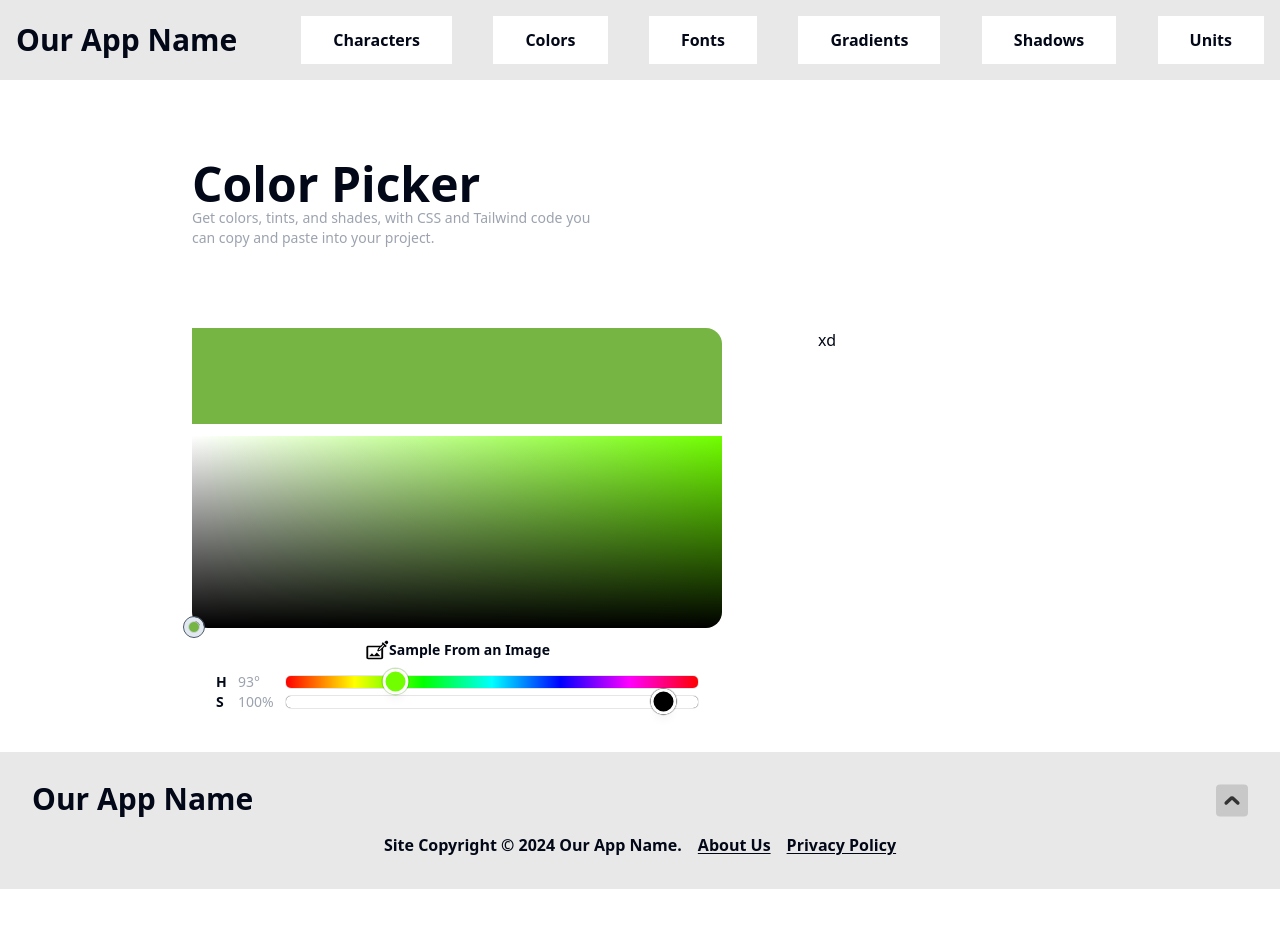
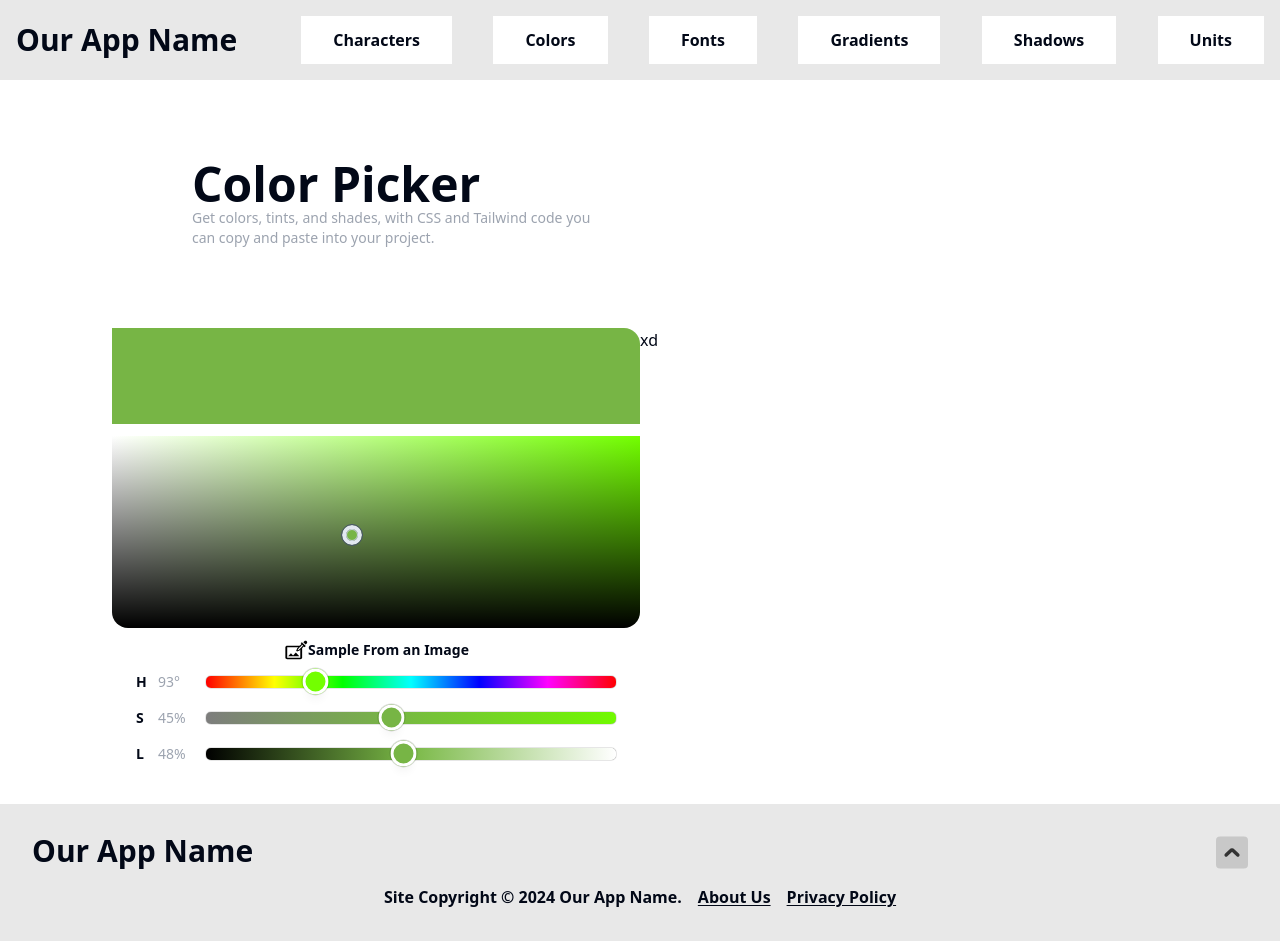
Before and after one commit to chingu-voyages/devex.tools, a React (Vite) app in the folder fetools-app/: page /color-picker in a window 1280 px wide. Before the commit the page ends 889 px from the top, so only its background shows below. Built offline with nearby package versions, Linux system fonts and the light colour scheme.

Commit message:
Hue, Saturation, and Light sliders working

```diff
--- a/fetools-app/src/components/ColorPicker/ColorPickerTool.jsx
+++ b/fetools-app/src/components/ColorPicker/ColorPickerTool.jsx
@@ -1,4 +1,5 @@
 import { useRef } from "react";
+import { getColorString } from "./ColorPickerUtils";
 import CustomPicker from './CustomPicker';
 
 export default function ColorPickerTool({ colorData, setColorData, handleQuery }) {
@@ -12,14 +13,13 @@ export default function ColorPickerTool({ colorData, setColorData, handleQuery }
     <>
       <section ref={parentRef} id="color-picker-container" className="flex flex-1 flex-col">
         <div
-        style={{backgroundColor: colorData.color}}
+        style={{backgroundColor: getColorString(colorData.color,'hsl')}}
         className="h-24 mb-3 rounded-tr-2xl">
         </div>
         <CustomPicker
         colorData={colorData}
         handleColorChange={handleColorChange}
         handleQuery={handleQuery}/>
-
       </section>
     </>
   );
--- a/fetools-app/src/components/ColorPicker/ColorPickerUtils.js
+++ b/fetools-app/src/components/ColorPicker/ColorPickerUtils.js
@@ -3,16 +3,19 @@ import tinycolor from "tinycolor2"
 
 export function createColorObj(newColor, newHue){
 
-    let currentColor = getRandomColor().colorStr
+    let currentColor = tinycolor(getRandomColor().colorStr).toHsl()
 
     if(newColor!==null){
-      currentColor = tinycolor(newColor).toRgbString()
+      currentColor = tinycolor(newColor).toHsl()
     }
 
     const color = currentColor
     const hue = getHue()
 
-    const colorObj = {color: color, hue: hue}
+    const colorObj = {
+      color: color,
+      hue: hue,
+    }
 
     if(newHue){
       updateHueInColor()
@@ -21,18 +24,18 @@ export function createColorObj(newColor, newHue){
     return colorObj
 
     function getHue(){
-      const hsl = new tinycolor(color).toHsl()
-      hsl.s = 1
-      hsl.l = 0.5
-      return tinycolor(hsl).toRgbString()
+      const hueHsl = {...color}
+      hueHsl.s = 1
+      hueHsl.l = 0.5
+      return hueHsl
     }
 
     function updateHueInColor(){
-      const originalColor = tinycolor(color).toHsl()
+      const originalColor = color
       originalColor.h = newHue.h
 
-      colorObj.color = tinycolor(originalColor).toRgbString()
-      colorObj.hue = tinycolor(newHue).toRgbString()
+      colorObj.color = originalColor
+      colorObj.hue = newHue
     }
 
 }
@@ -44,3 +47,16 @@ export function RgbToHsl(rgb){
 export function HslToRgb(hsl){
   return tinycolor(hsl).toRgb()
 }
+
+export function HexToHsl(hex){
+  return tinycolor(hex).toHsl()
+}
+
+export function getColorString(color, type){
+  if(type === 'hsl'){
+    return tinycolor(color).toHslString()
+  } else if (type === 'hex'){
+    return tinycolor(color).toHexString()
+  }
+
+}
--- a/fetools-app/src/components/ColorPicker/CustomPicker.jsx
+++ b/fetools-app/src/components/ColorPicker/CustomPicker.jsx
@@ -1,6 +1,7 @@
 import { useEffect, useRef, useState } from "react"
 
 import { getHexString } from "../ColorGradientComponents/ColorGradientUtils";
+import { getColorString, HexToHsl } from "./ColorPickerUtils";
 import switchSamplerIcon from "../../assets/switch-sampler-icon.svg"
 import PickerHandles from "./PickerHandles";
 
@@ -19,10 +20,12 @@ export default function CustomPicker({
   const [imgFile, setImgFile] = useState(null)
   const [isColorPicker, setIsColorPicker] = useState(true)
   const [mouseCoor, setMouseCoor] = useState({x:0,y:0})
-  const [currentColor, setCurrentColor] = useState(getHexString(colorData.color))
+  const [currentColor, setCurrentColor] = useState(getColorString(colorData.color, 'hex'))
+
+
 
   useEffect(()=>{
-    markerRef.current.children[0].style.background = colorData.color
+    markerRef.current.children[0].style.background = getColorString(colorData.color,'hsl')
     canvasRef.current.currentColor = currentColor
     return ()=>{
       stopInterval(intervalMouseMoveRef)
@@ -31,7 +34,8 @@ export default function CustomPicker({
 
   useEffect(()=>{
 
-    markerRef.current.children[0].style.background = colorData.color
+    markerRef.current.children[0].style.background = getColorString(colorData.color,'hsl')
+
     resizeCanvas()
 
     if(isColorPicker){
@@ -75,8 +79,8 @@ export default function CustomPicker({
     <PickerHandles
     colorData={colorData}
     handleColorChange={handleColorChange}
+    calculateMarkerPositionOnColor={calculateMarkerPositionOnColor}
     />
-
     </>
   )
 
@@ -93,7 +97,7 @@ export default function CustomPicker({
 
     const colorCtx = canvasRef.current.getContext('2d');  // This create a 2D context for the canvas
 
-    const hue = colorData.hue;
+    const hue = getColorString(colorData.hue, 'hsl');
     //Make HueGradient
     const gradientH = colorCtx.createLinearGradient(0, 0, colorCtx.canvas.width, 0);
     gradientH.addColorStop(0, '#fff');
@@ -194,9 +198,9 @@ export default function CustomPicker({
   }
 
   function handleClick(e, firstClick){
-    colorData.color = canvasRef.current.currentColor
+    colorData.color = HexToHsl(canvasRef.current.currentColor)
     handleColorChange({...colorData})
-    calculateMarkerPosition()
+    calculateMarkerPositionOnMouse()
     if(!firstClick){
       canvasRef.current.click()
     }
@@ -207,7 +211,7 @@ export default function CustomPicker({
     if (ref.current) return;
     ref.current = setInterval(() => {
       func(e)
-    }, 10);
+    }, 5);
   }
 
   function stopInterval(ref){
@@ -237,7 +241,19 @@ export default function CustomPicker({
     }
   }
 
-  function calculateMarkerPosition(){
+  function calculateMarkerPositionOnColor(){
+
+    let satValue = parseInt((colorData.color.s)*100)
+    let lightValue = parseInt((colorData.color.l)*100)
+
+    let x = satValue
+    let y = 100 - lightValue
+
+    markerRef.current.style.top = `${y}%`
+    markerRef.current.style.left = `${x}%`
+  }
+
+  function calculateMarkerPositionOnMouse(){
     const canvasRect = canvasRef.current.getBoundingClientRect()
 
     const x = parseInt(((mouseCoor.x - canvasRect.left)/canvasRef.current.offsetWidth)*100)
--- a/fetools-app/src/components/ColorPicker/PickerHandles.jsx
+++ b/fetools-app/src/components/ColorPicker/PickerHandles.jsx
@@ -1,15 +1,16 @@
-import { useEffect, useState } from "react";
-import { RgbToHsl, createColorObj } from "./ColorPickerUtils";
+import { useEffect, useState} from "react";
+import { createColorObj, getColorString } from "./ColorPickerUtils";
+import tinycolor from "tinycolor2";
 
 export default function PickerHandles({
     colorData,
-    handleColorChange
+    handleColorChange,
+    calculateMarkerPositionOnColor
 }){
 
-    const [sliderValues, setSliderValues] = useState({
-        hue: RgbToHsl(colorData.hue)
-    })
-
+  useEffect(()=>{
+    calculateMarkerPositionOnColor()
+  },[])
 
   useEffect(()=>{
     updateHandleValues()
@@ -18,55 +19,109 @@ export default function PickerHandles({
   return (
     <>
       <div id="picker-handles-container" className="px-6">
-        <ul className="flex flex-1 flex-col">
-          <li className="colorPickerSliderVar flex gap-x-3 justify-between">
+        <ul className="colorPickerSliderVar flex flex-1 flex-col gap-y-4 ">
+          <li className="flex gap-x-3 justify-between">
             <span className="block font-bold text-sm w-[10px]">H</span>
-            <span className="block font-medium text-sm text-gray-400 w-9">{parseInt(sliderValues.hue.h)}°</span>
+            <span className="block font-medium text-sm text-gray-400 w-9">{parseInt(colorData.hue.h)}°</span>
             <input id="hue" max={360} min={0} step={1}
             type="range"
-            defaultValue={parseInt(sliderValues.hue.h)}
-            onChange={(e)=>handleHueOnChange(e, 'hue')}
-            className="colorPickerSlider hueSlider flex-1 lg:w-[412px]"></input>
+            defaultValue={parseInt(colorData.hue.h)}
+            onChange={(e)=>handleOnChange(e, 'hue')}
+            className="colorPickerSlider hueSlider flex-1 "></input>
           </li>
-          <li className="colorPickerSliderVar flex gap-x-3 justify-evenly">
+          <li className="flex gap-x-3 justify-evenly">
             <span className="block font-bold text-sm w-[10px]">S</span>
-            <span className="block font-medium text-sm text-gray-400 w-9">100%</span>
+            <span className="block font-medium text-sm text-gray-400 w-9">{parseInt(colorData.color.s*100)}%</span>
             <input id="saturation" max={100} min={0} step={1}
             type="range"
-            defaultValue={parseInt(sliderValues.hue.h)}
-            onChange={(e)=>handleHueOnChange(e, 'saturation')}
+            value={parseInt(colorData.color.s*100)}
+            onChange={(e)=>handleOnChange(e, 'saturation')}
             className="colorPickerSlider satSlider flex-1"></input>
+          </li>
+          <li className="flex gap-x-3 justify-evenly">
+            <span className="block font-bold text-sm w-[10px]">L</span>
+            <span className="block font-medium text-sm text-gray-400 w-9">{parseInt(colorData.color.l*100)}%</span>
+            <input id="light" max={100} min={0} step={1}
+            type="range"
+            value={parseInt(colorData.color.l*100)}
+            onChange={(e)=>handleOnChange(e, 'light')}
+            className="colorPickerSlider lightSlider flex-1"></input>
           </li>
         </ul>
       </div>
     </>
   );
 
-    function handleHueOnChange(e, property){
+  function handleOnChange(e, property){
     if(property === 'hue'){
+      colorData.hue.h = parseInt(e.target.value)
 
-            sliderValues.hue.h = e.target.value
+      const newColorObj = createColorObj(colorData.color, colorData.hue)
 
-            const newColorObj = createColorObj(colorData.color, sliderValues.hue)
+      updateColorData(property, newColorObj)
+    }else if(property === 'saturation'){
 
-            setSliderValues({...sliderValues})
-            updateColorData(property, newColorObj)
-        }else{
-            updateColorData(property, e.target.value)
+      colorData.color.s = (parseFloat(e.target.value/100))
+
+      console.log(colorData)
+      updateColorData(property, {...colorData, hue: colorData.hue})
+    } else if(property === 'light'){
+
+      colorData.color.l = (parseFloat(e.target.value/100))
+
+      console.log(colorData)
+      updateColorData(property, {...colorData, hue: colorData.hue})
     }
 
-
+    calculateMarkerPositionOnColor()
   }
 
   function updateColorData(property, value){
       if(property === 'hue'){
         handleColorChange(value)
+      } else{
+        handleColorChange(value)
       }
   }
 
   function updateHandleValues(){
-        const classElement = document.querySelector('.colorPickerSlider')
+    const classElement = document.querySelector('.colorPickerSliderVar')
 
-        classElement.style.setProperty('--hue-thumb-color', colorData.hue)
+    classElement.style.setProperty('--hue-thumb-color', getColorString(colorData.hue, 'hsl'))
+    classElement.style.setProperty('--sat-thumb-color', getColorString(colorData.color, 'hsl'))
+    classElement.style.setProperty('--sat-slider-color', getSatSliderColor())
+    classElement.style.setProperty('--light-thumb-color', getColorString(colorData.color, 'hsl'))
+    classElement.style.setProperty('--light-slider-color', getLightSliderColor())
+
+    function getSatSliderColor(){
+      const startColor = {...colorData.color}
+      const endColor = {...colorData.color}
+
+      startColor.s = 0
+      endColor.s = 1
+
+      const rule = `linear-gradient(90deg, ${getColorString(startColor, 'hsl')}, ${getColorString(endColor, 'hsl')})`
+
+      return rule
+    }
+
+    function getLightSliderColor(){
+      const startColor = {...colorData.color}
+      const middleColor = {...colorData.color}
+      const endColor = {...colorData.color}
+
+      console.log(colorData)
+
+      startColor.l = 0
+      middleColor.l = .5
+      endColor.l = 1
+
+      const rule = `linear-gradient(90deg,
+        ${getColorString(startColor, 'hsl')},
+        ${getColorString(middleColor, 'hsl')},
+        ${getColorString(endColor, 'hsl')})`
+
+      return rule
     }
   }
+}
--- a/fetools-app/src/index.css
+++ b/fetools-app/src/index.css
@@ -203,6 +203,10 @@
 
     .colorPickerSliderVar{
       --hue-thumb-color: #000;
+      --sat-thumb-color: #000;
+      --sat-slider-color: #fff;
+      --light-thumb-color: #fff;
+      --light-slider-color: #fff;
     }
 
     .colorPickerSlider{
@@ -235,7 +239,6 @@
       cursor: pointer;
       aspect-ratio: 1;
       transform: translateY(-8%) scale(2);
-      background: var(--hue-thumb-color);
       border-radius: 50%;
       height: 13px;
       width: 13px;
@@ -248,11 +251,18 @@
       cursor: pointer;
       aspect-ratio: 1;
       transform: translateY(-8%) scale(2);
-      background: var(--hue-thumb-color);
       border-radius: 50%;
       height: 13px;
       width: 13px;
       box-shadow: rgba(0, 0, 0, 0.15) 0 0 0 0.5px, rgba(0, 0, 0, 0.05) 0 5px 5px -2.5px, inset #fff 0 0 0 1.5px;
+    }
+
+    .hueSlider::-webkit-slider-thumb{
+      background: var(--hue-thumb-color);
+    }
+
+    .hueSlider::-moz-range-thumb{
+      background: var(--hue-thumb-color);
     }
 
     .hueSlider::-webkit-slider-runnable-track{
@@ -279,6 +289,37 @@
         hsla(360, 100%, 50%, 1));
     }
 
+    .satSlider::-webkit-slider-thumb{
+      background: var(--sat-thumb-color);
+    }
+
+    .satSlider::-moz-range-thumb{
+      background: var(--sat-thumb-color);
+    }
+
+    .satSlider::-webkit-slider-runnable-track{
+      background: var(--sat-slider-color);
+    }
+
+    .satSlider::-moz-range-track{
+      background: var(--sat-slider-color);
+    }
+
+    .lightSlider::-webkit-slider-thumb{
+      background: var(--light-thumb-color);
+    }
+
+    .lightSlider::-moz-range-thumb{
+      background: var(--light-thumb-color);
+    }
+
+    .lightSlider::-webkit-slider-runnable-track{
+      background: var(--light-slider-color);
+    }
+
+    .lightSlider::-moz-range-track{
+      background: var(--light-slider-color);
+    }
 
   }
 }
--- a/fetools-app/src/pages/ColorPicker.jsx
+++ b/fetools-app/src/pages/ColorPicker.jsx
@@ -12,7 +12,7 @@ import { getRandomColor } from "../components/ColorGradientComponents/ColorGradi
 export default function ColorPicker() {
 
   const [searchParams, setSearchParams] = useSearchParams();
-  const [colorData, setColorData] = useState(createColorObj(searchParams.get('color'))||getRandomColor().colorStr)
+  const [colorData, setColorData] = useState(createColorObj(searchParams.get('color'))||createColorObj())
 
     return (
     <>
@@ -27,7 +27,7 @@ export default function ColorPicker() {
         <div className="flex justify-between m-8 mb-10
         md:mx-12 md:mt-12
         max-lg:flex-col max-lg:items-center max-lg:gap-y-4 max-lg:mx-6
-        lg:mx-48 lg:mt-20 lg:gap-x-24">
+        lg:mx-28 lg:mt-20 ">
           <ColorPickerTool
           colorData={colorData}
           handleQuery={handleQuery}
```
Lines whose indentation alone changed are shown as unchanged.
